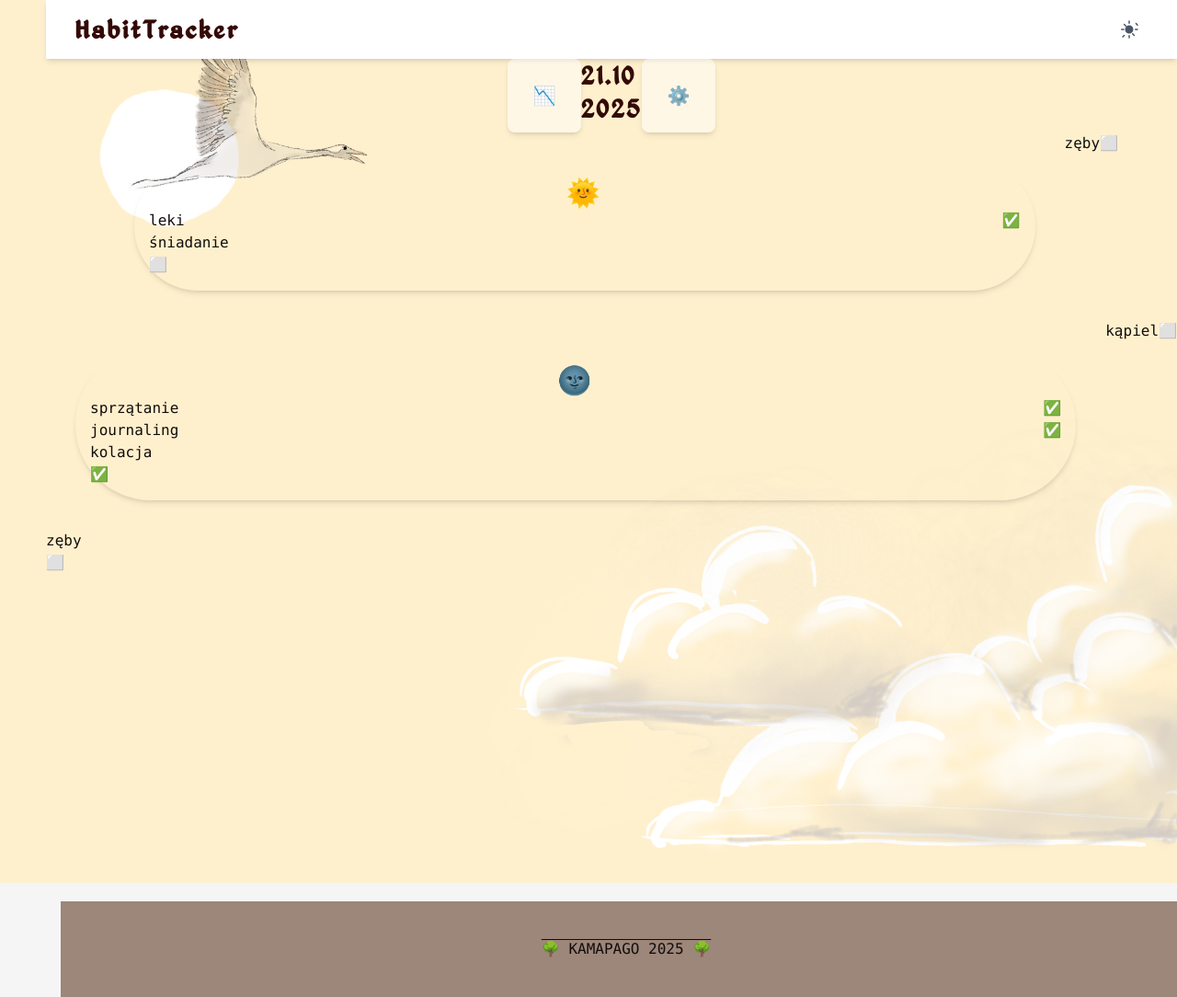
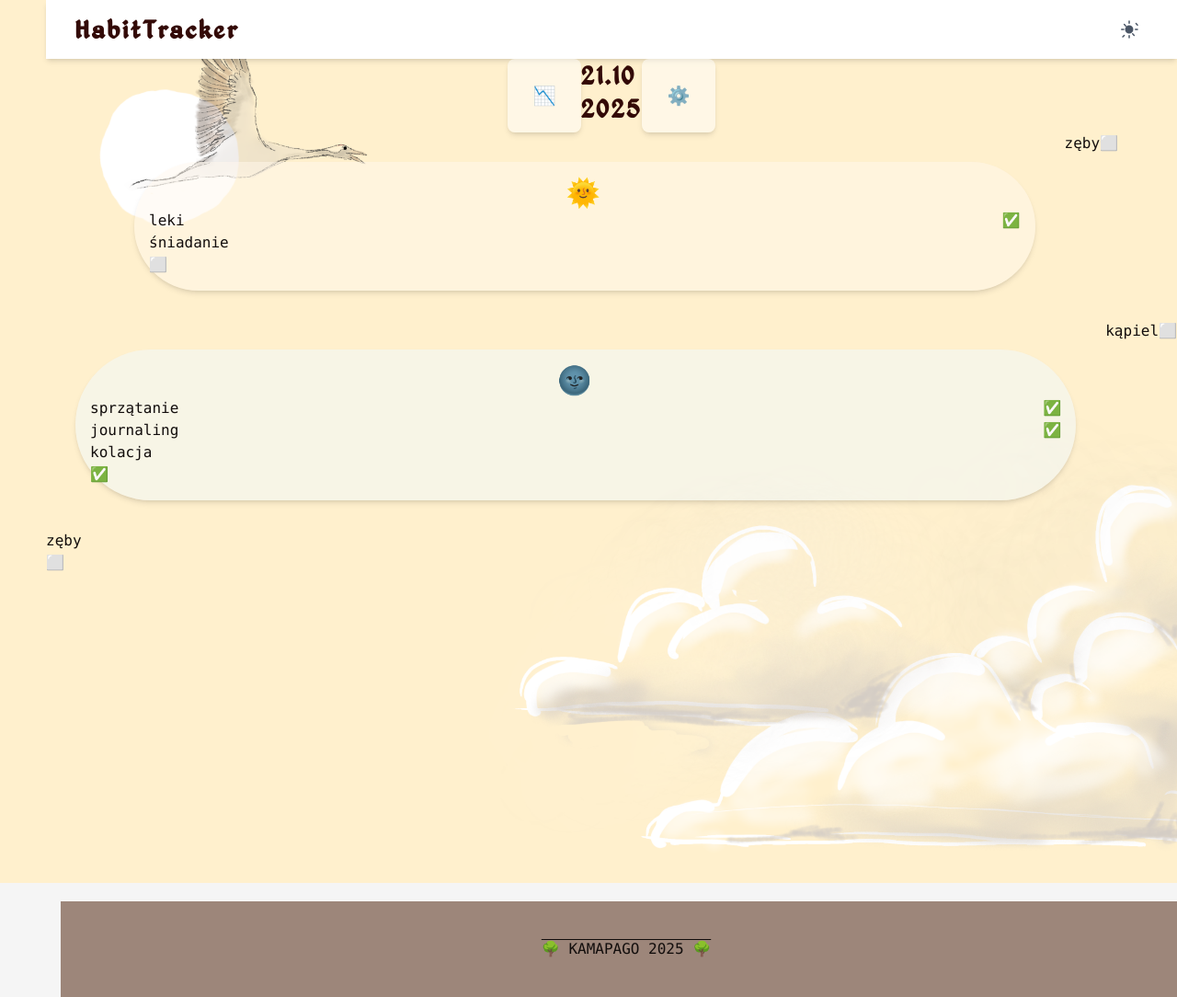
Before and after one commit to kama-pa-go/KGprojects, a Jekyll site: the page nawyki.html, which Jekyll copies as it is, in a window 1280 px wide. Shown: the whole page at 92% size. Built offline with Jekyll 4.4.1, drawn with Linux system fonts in a browser that asks for light colours.

Commit message:
Teraz powinny być lepsze kolory pasków

```diff
--- a/assets/output.css
+++ b/assets/output.css
@@ -7,9 +7,11 @@
     --font-mono: ui-monospace, SFMono-Regular, Menlo, Monaco, Consolas, "Liberation Mono",
       "Courier New", monospace;
     --color-red-500: oklch(0.637 0.237 25.331);
+    --color-orange-50: oklch(0.98 0.016 73.684);
     --color-amber-50: oklch(0.987 0.022 95.277);
     --color-amber-300: oklch(0.879 0.169 91.605);
     --color-amber-950: oklch(0.279 0.077 45.635);
+    --color-sky-50: oklch(0.977 0.013 236.62);
     --color-indigo-500: oklch(0.585 0.233 277.117);
     --color-gray-100: oklch(0.967 0.003 264.542);
     --color-gray-300: oklch(0.872 0.01 258.338);
@@ -1310,12 +1312,12 @@
   .bg-black\/50 {
     background-color: color-mix(in oklab, var(--color-black) 50%, transparent);
   }
-  .bg-gray-700\/50 {
-    background-color: color-mix(in oklab, var(--color-gray-700) 50%, transparent);
-  }
   .bg-greyBase {
     background-color: var(--color-greyBase);
   }
+  .bg-orange-50\/50 {
+    background-color: color-mix(in oklab, var(--color-orange-50) 50%, transparent);
+  }
   .bg-red-500 {
     background-color: var(--color-red-500);
   }
@@ -1324,6 +1326,9 @@
   }
   .bg-red-500\/\[50\%\] {
     background-color: color-mix(in oklab, var(--color-red-500) 50%, transparent);
+  }
+  .bg-sky-50\/50 {
+    background-color: color-mix(in oklab, var(--color-sky-50) 50%, transparent);
   }
   .bg-white {
     background-color: var(--color-white);
```
